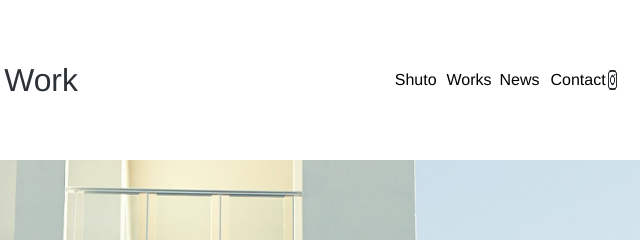
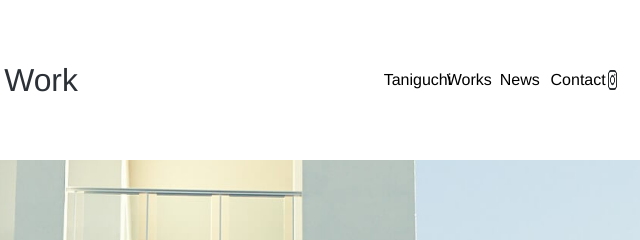
Before and after one commit to st-bltinc/markup-exercise-2026, a website built with Vite: page index_2.html in a window 1280 px wide. Shown: the top 240 px of the page, 355-995 px from the left. Built offline with nearby package versions, Linux system fonts and the light colour scheme.

Commit message:
fix: nav-textのテキストの変更

```diff
--- a/index_2.html
+++ b/index_2.html
@@ -16,7 +16,7 @@
         <div class="header-inner">
             <h1 class="site-title">My Work</h1>
             <nav class="nav">
-                <a href="#about" class="nav-text">Shuto</a>
+                <a href="#about" class="nav-text">Taniguchi</a>
                 <a href="#works" class="nav-text">Works</a>
                 <a href="#news" class="nav-text">News</a>
                 <a href="#contact" class="nav-text">Contact</a>
```
